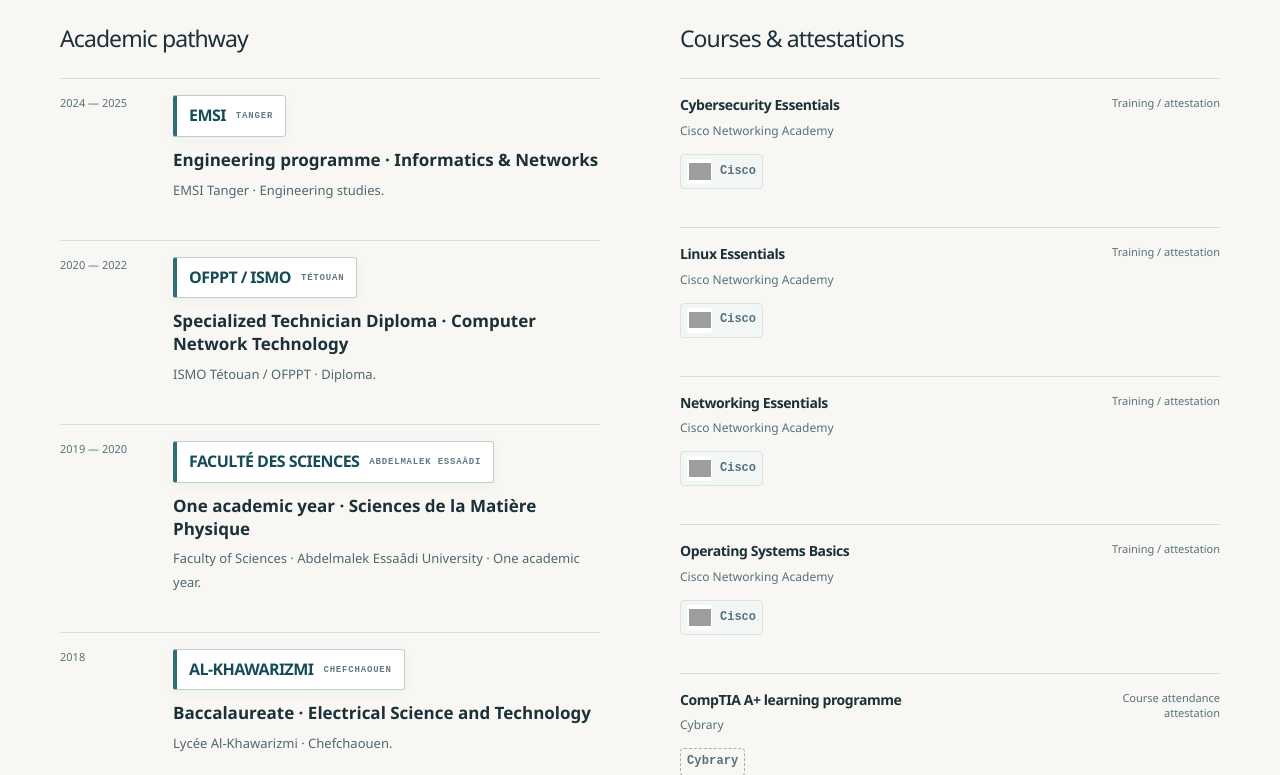
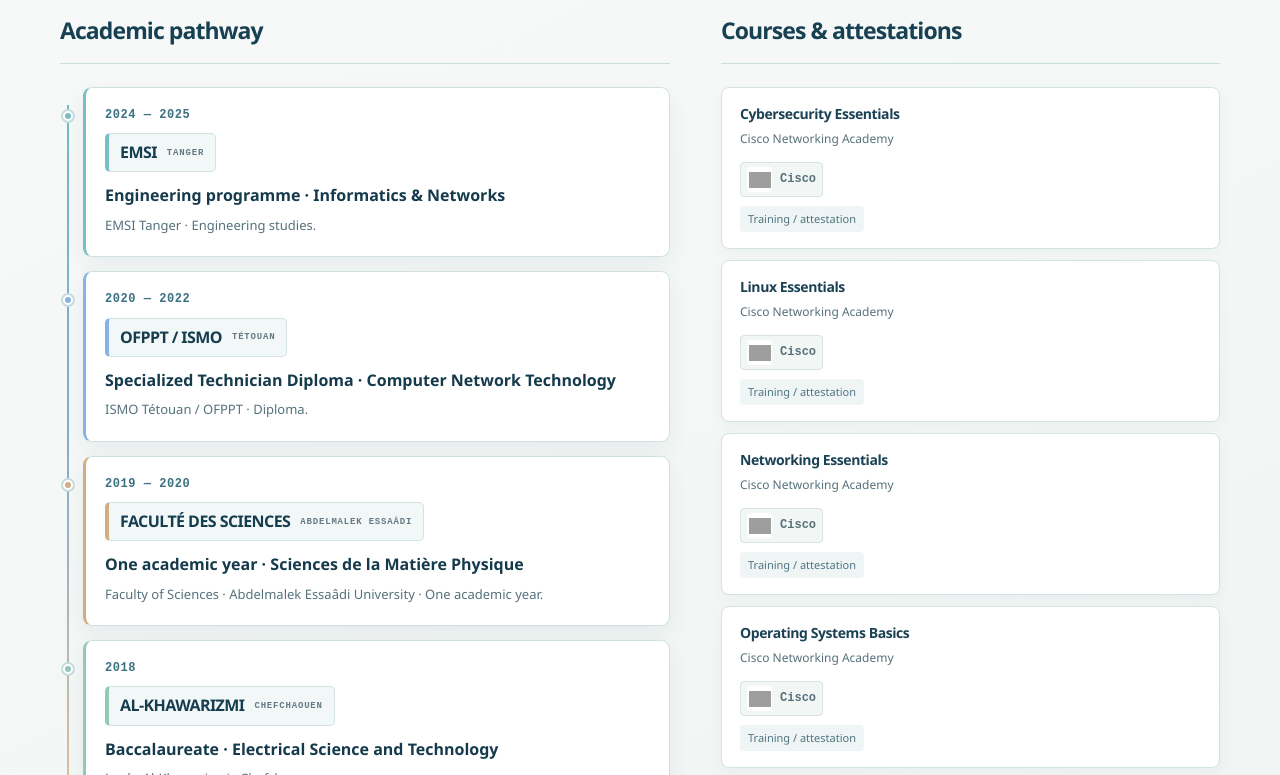
Before and after one commit to tahazitan/taha-zitane-portfolio, a Next.js app: page / in a window 1280 px wide. Shown: the part 10725-11500 px from the top of the page. Built offline with nearby package versions, Linux system fonts and the light colour scheme; grey boxes are pictures that could not be loaded.

Commit message:
Polish education timeline and courses with responsive institution-focused layout

```diff
--- a/src/app/visual-identity.css
+++ b/src/app/visual-identity.css
@@ -35,3 +35,27 @@
 @media(max-width:760px){.source-figure svg{width:720px;max-width:none}.source-figure{overflow-x:auto}.study-item{grid-template-columns:1fr;gap:8px}.study-item>small{margin:0}.service-tool-strip{margin-top:18px}.source-technology .tech-mark{font-size:10px}}
 @media(max-width:550px){.institution-name{padding:8px 10px;font-size:15px}.service-item{min-height:0}.source-figure svg{width:640px}.source-technology{padding-bottom:10px}.training-item{grid-template-columns:1fr}.training-item small{text-align:start}.tech-marks--hero .tech-mark--wordmark .tech-mark-label{display:inline!important;font-size:10px}}
 @media(prefers-reduced-motion:reduce){.service-item{transition:none}.service-item:hover{transform:none}}
+
+/* Education: an academic timeline and institution-led training cards. */
+.education-section{background:linear-gradient(155deg,#f8faf9,#eef4f3);padding:clamp(76px,8vw,115px) 0}
+.education-section .education-grid{grid-template-columns:minmax(0,1.1fr) minmax(0,.9fr);gap:clamp(25px,4vw,70px)}
+.education-section .education-grid>div{min-width:0}
+.education-section .education-grid>div>h3{font-weight:750;color:#174153;border-bottom:1px solid #ccdddf;padding-bottom:15px}
+.education-section .study-list{position:relative;display:grid;gap:14px;padding-inline-start:23px}
+.education-section .study-list:before{content:"";position:absolute;inset-inline-start:7px;top:18px;bottom:18px;width:2px;background:linear-gradient(#70bdc4,#88abd1,#dec09e)}
+.education-section .study-item{--timeline:#76bfc3;position:relative;display:flex;flex-direction:column;gap:9px;padding:19px;border:1px solid #d0e0e1;border-inline-start:3px solid var(--timeline);border-radius:9px;background:white;box-shadow:0 9px 23px rgba(14,49,64,.06)}
+.education-section .study-item:nth-child(2){--timeline:#88b2e5}
+.education-section .study-item:nth-child(3){--timeline:#d4ac82}
+.education-section .study-item:nth-child(4){--timeline:#92c8b4}
+.education-section .study-item:before{content:"";position:absolute;inset-inline-start:-23px;top:23px;width:10px;height:10px;border:2px solid white;border-radius:50%;background:var(--timeline);box-shadow:0 0 0 2px #c5dbdd}
+.education-section .study-item>small{font:800 12px/1.45 ui-monospace,monospace;color:#3b7181;letter-spacing:.045em}
+.education-section .institution-name{max-width:100%;padding:9px 11px;background:#f2f7f8;border-color:#d2e2e3;border-inline-start-color:var(--timeline);border-radius:5px;box-shadow:none;color:#153d4e;overflow-wrap:anywhere}
+.education-section .study-item h4{font-size:16px;color:#143a4b;line-height:1.4}
+.education-section .study-item p{font-size:13px;color:#55727c}
+.education-section .training-list{gap:11px}
+.education-section .training-item{display:flex;flex-direction:column;gap:9px;padding:16px 18px;border:1px solid #d3e2e3;border-radius:8px;background:#fff;box-shadow:0 5px 15px rgba(15,49,65,.035)}
+.education-section .training-item strong{color:#1a4254}
+.education-section .training-item>small{max-width:none;text-align:start;align-self:flex-start;color:#4d7480;padding:5px 8px;border-radius:4px;background:#eff5f5}
+.education-section .education-footnote{background:transparent;border-inline-start:2px solid #88bec0;color:#51747f}
+@media(max-width:960px){.education-section .education-grid{grid-template-columns:minmax(0,1fr);gap:38px}}
+@media(max-width:550px){.education-section .study-list{padding-inline-start:20px}.education-section .study-list:before{inset-inline-start:6px}.education-section .study-item:before{inset-inline-start:-21px}.education-section .study-item{padding:15px}.education-section .institution-name{font-size:13px}.education-section .training-item{padding:15px}}
```
